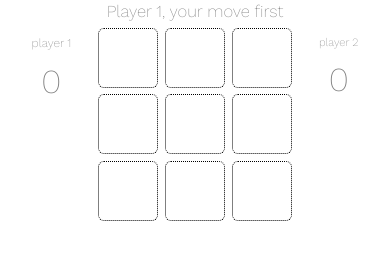
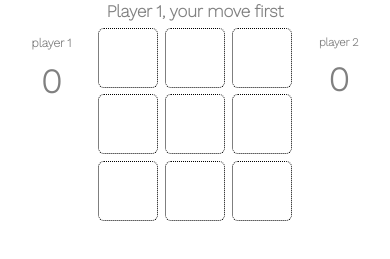
Before and after one commit to ajayraveendran/Tic-Tac-Toe, a plain HTML site: page index.html in a window 390 px wide. Shown: the part 73-332 px from the top of the page. Drawn offline with nearby package versions, Linux system fonts and the light colour scheme.

Commit message:
increased font weight to 900

```diff
--- a/style.css
+++ b/style.css
@@ -2,6 +2,7 @@
   box-sizing: border-box;
   font-family: 'Work Sans', sans-serif;
   font-size: 0.7rem;
+  font-weight: 900;
   color: gray;
 }
 
@@ -43,7 +44,6 @@ h1{
 }
 .message{
   font-size: 3rem;
-  font-weight: 700;
   margin: 1% 0 1% 0;
 }
 
@@ -62,7 +62,6 @@ h1{
 
 .player-1-text, .player-2-text {
   font-size: 2.5rem;
-  font-weight: 400;
 }
 
 .aside-divs {
@@ -159,7 +158,6 @@ button {
   font-size: 1.5rem;
   margin: 0 auto;
   cursor: pointer;
-  font-weight: bold;
 
   text-indent: 34%;
   background: #AED6D1;
@@ -170,7 +168,6 @@ button {
 
 button span {
   display: inline-block;
-  font-weight: 900;
   font-size: 1.8rem;
   color: yellow;
   opacity: 0;
@@ -209,7 +206,6 @@ button:focus{
 
   .player-1-text, .player-2-text {
     font-size: 2.5rem;
-    font-weight: 400;
   }
 
   @keyframes pulse-player {
@@ -236,7 +232,6 @@ button:focus{
 
   .message{
     font-size: 2.5rem;
-    font-weight: 500;
   }
 
   button {
@@ -247,7 +242,6 @@ button:focus{
     font-size: 1.8rem;
     margin: 0 auto;
     cursor: pointer;
-    font-weight: bold;
 
     text-indent: 34%;
     background: #AED6D1;
@@ -295,7 +289,6 @@ button:focus{
 
   .player-1-text, .player-2-text {
     font-size: 1.5rem;
-    font-weight: 400;
   }
 
   @keyframes pulse-player {
@@ -322,7 +315,6 @@ button:focus{
 
   .message{
     font-size: 2rem;
-    font-weight: 500;
   }
 
   button {
@@ -333,7 +325,6 @@ button:focus{
     font-size: 0.8rem;
     margin: 0 auto;
     cursor: pointer;
-    font-weight: bold;
 
     text-indent: 34%;
     background: #AED6D1;
@@ -380,7 +371,6 @@ button:focus{
 
   .player-1-text, .player-2-text {
     font-size: 1.5rem;
-    font-weight: 400;
   }
 
   @keyframes pulse-player {
@@ -407,7 +397,6 @@ button:focus{
 
   .message{
     font-size: 1.75rem;
-    font-weight: 500;
   }
 
   button {
@@ -418,7 +407,6 @@ button:focus{
     font-size: 0.8rem;
     margin: 0 auto;
     cursor: pointer;
-    font-weight: bold;
 
     text-indent: 34%;
     background: #AED6D1;
@@ -465,7 +453,6 @@ button:focus{
 
   .player-1-text, .player-2-text {
     font-size: 1rem;
-    font-weight: 400;
   }
 
   @keyframes pulse-player {
@@ -492,7 +479,6 @@ button:focus{
 
   .message{
     font-size: 1.5rem;
-    font-weight: 500;
   }
 
   button {
@@ -503,7 +489,6 @@ button:focus{
     font-size: 0.8rem;
     margin: 0 auto;
     cursor: pointer;
-    font-weight: bold;
 
     text-indent: 34%;
     background: #AED6D1;
```
